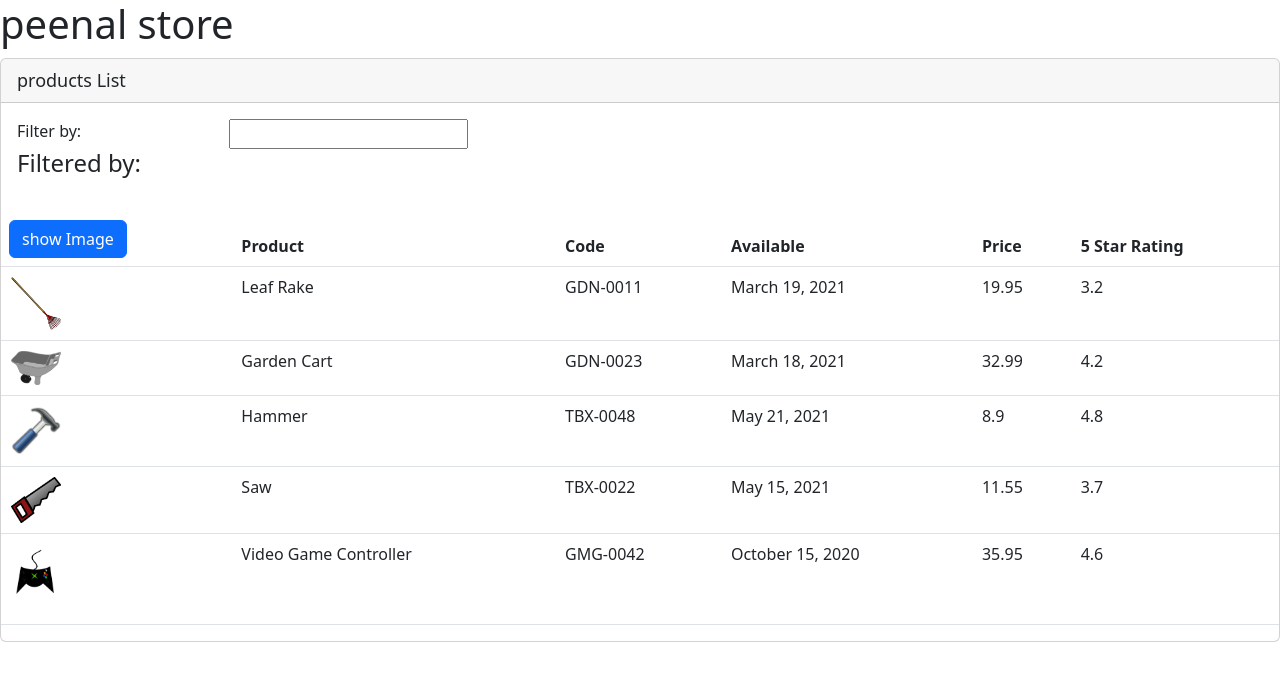
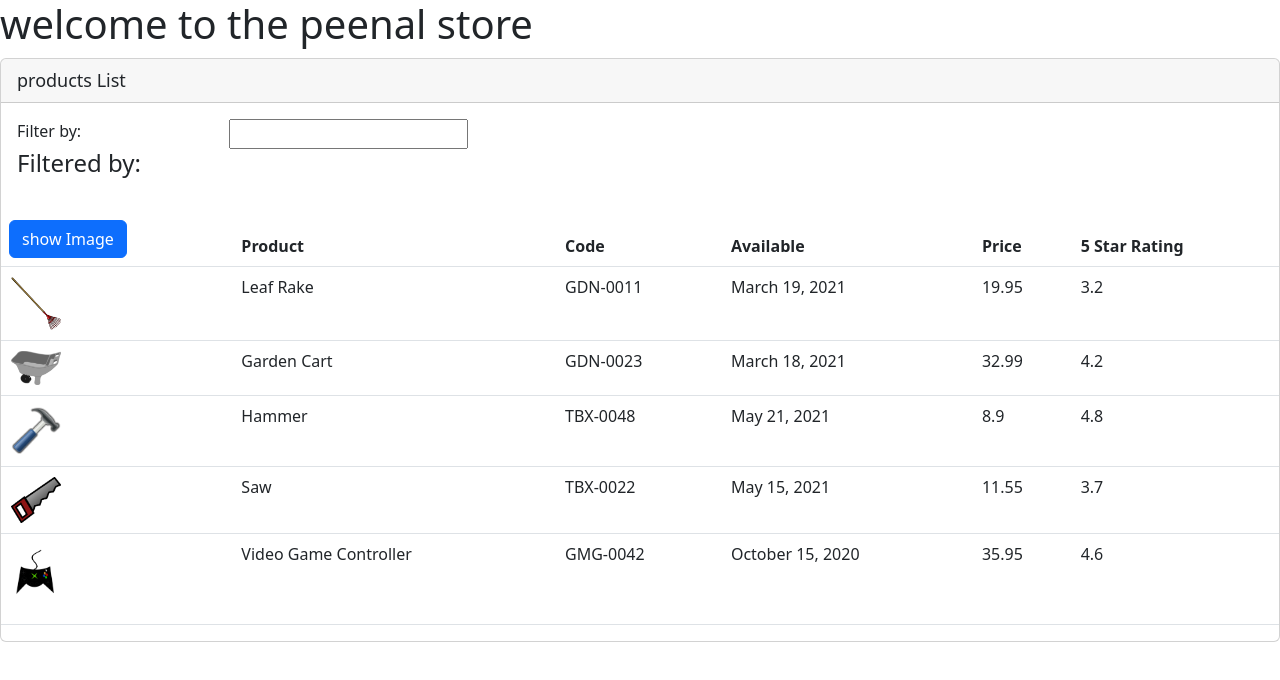
Before and after one commit to peenalkamaniya/potential-memory, an Angular app in the folder APM-Start/: page / in a window 1280 px wide. Shown: the top 680 px of the page. Built offline with nearby package versions, Linux system fonts and the light colour scheme.

Commit message:
Update app.component.ts

```diff
--- a/APM-Start/src/app/app.component.ts
+++ b/APM-Start/src/app/app.component.ts
@@ -5,5 +5,5 @@ import { Component } from '@angular/core';
   templateUrl:'./app.component.html'
 })
 export class AppComponent {
-  pageTitle: string ="peenal store";
+  pageTitle: string =" welcome to the peenal store";
 }
```
